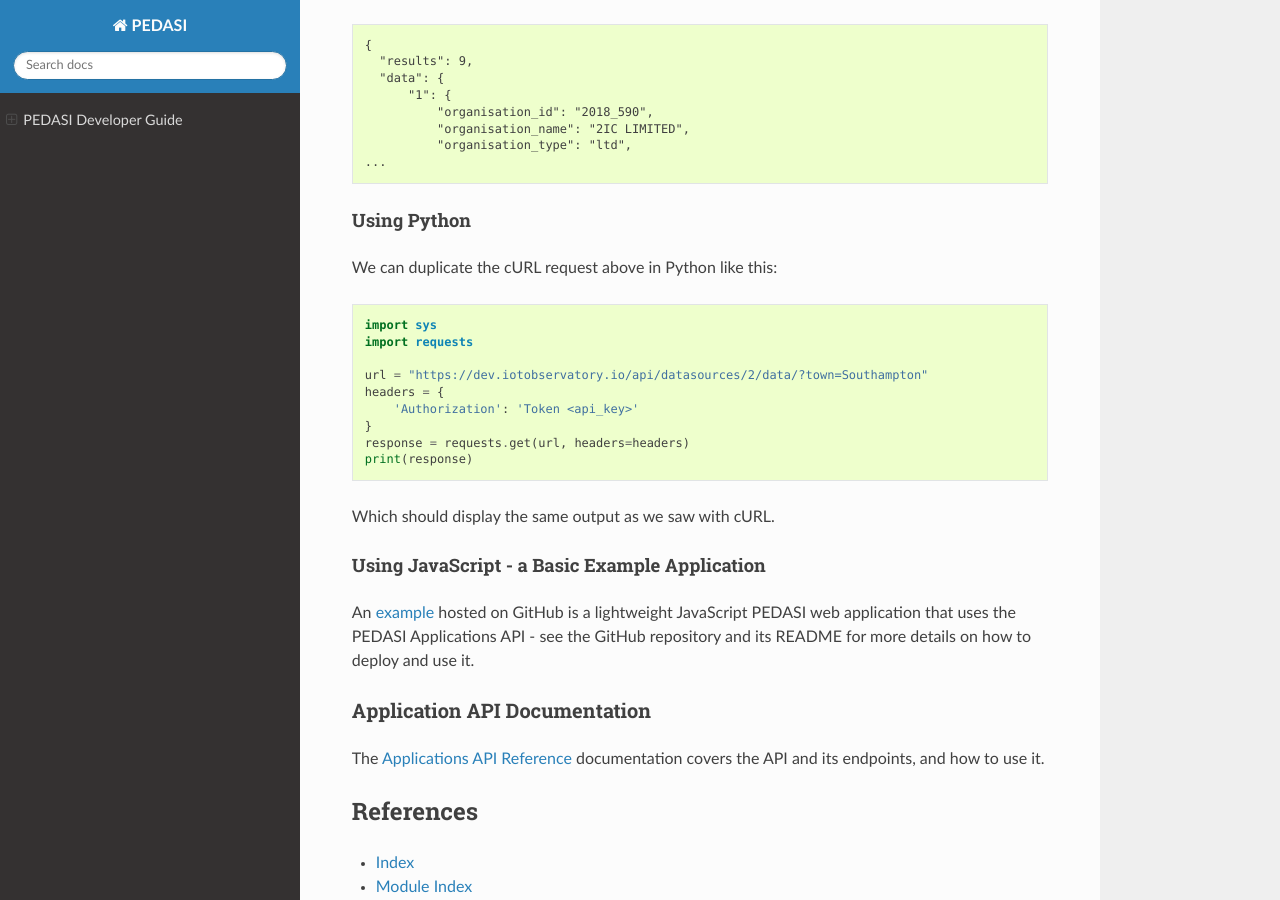
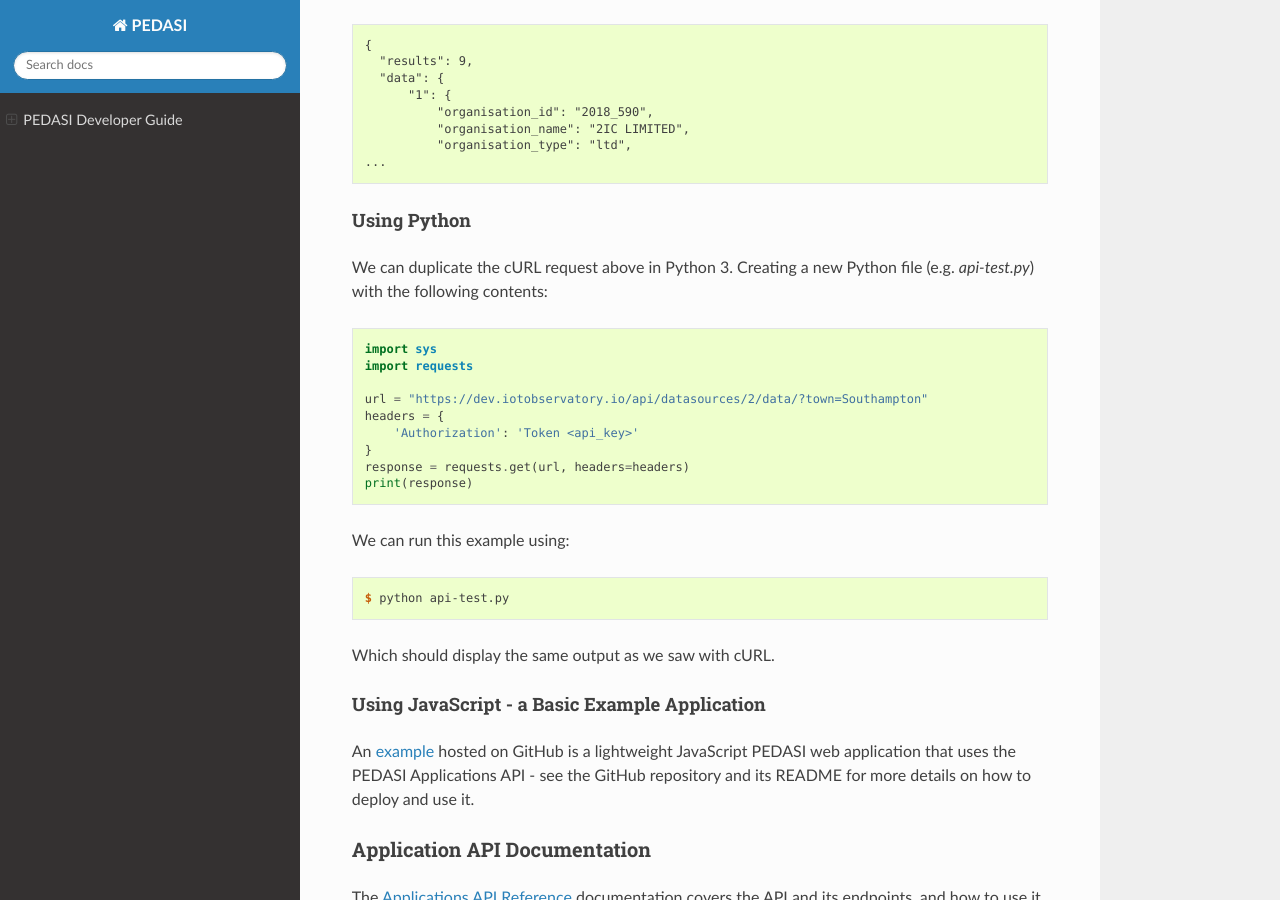
Before and after one commit to tiferrei/PEDASI, a Sphinx documentation site: the page built from docs/source/guide_developer.rst, in a window 1280 px wide and 900 px high, scrolled down 2203 px. Built offline with Sphinx 7.4.7 and the Read the Docs theme 2.0.0, drawn with Linux system fonts in a browser that asks for light colours; the version number could not be read and is left out.

Commit message:
Add command needed to run the Python example

```diff
--- a/docs/source/guide_developer.rst
+++ b/docs/source/guide_developer.rst
@@ -83,7 +83,7 @@ Then we should see something like the following (although without the formatting
 Using Python
 ~~~~~~~~~~~~
 
-We can duplicate the cURL request above in Python like this:
+We can duplicate the cURL request above in Python 3. Creating a new Python file (e.g. *api-test.py*) with the following contents:
 
 .. code-block:: python
 
@@ -96,6 +96,12 @@ We can duplicate the cURL request above in Python like this:
    }
    response = requests.get(url, headers=headers)
    print(response)
+
+We can run this example using:
+
+.. code-block:: console
+
+   $ python api-test.py
 
 Which should display the same output as we saw with cURL.
 
```
